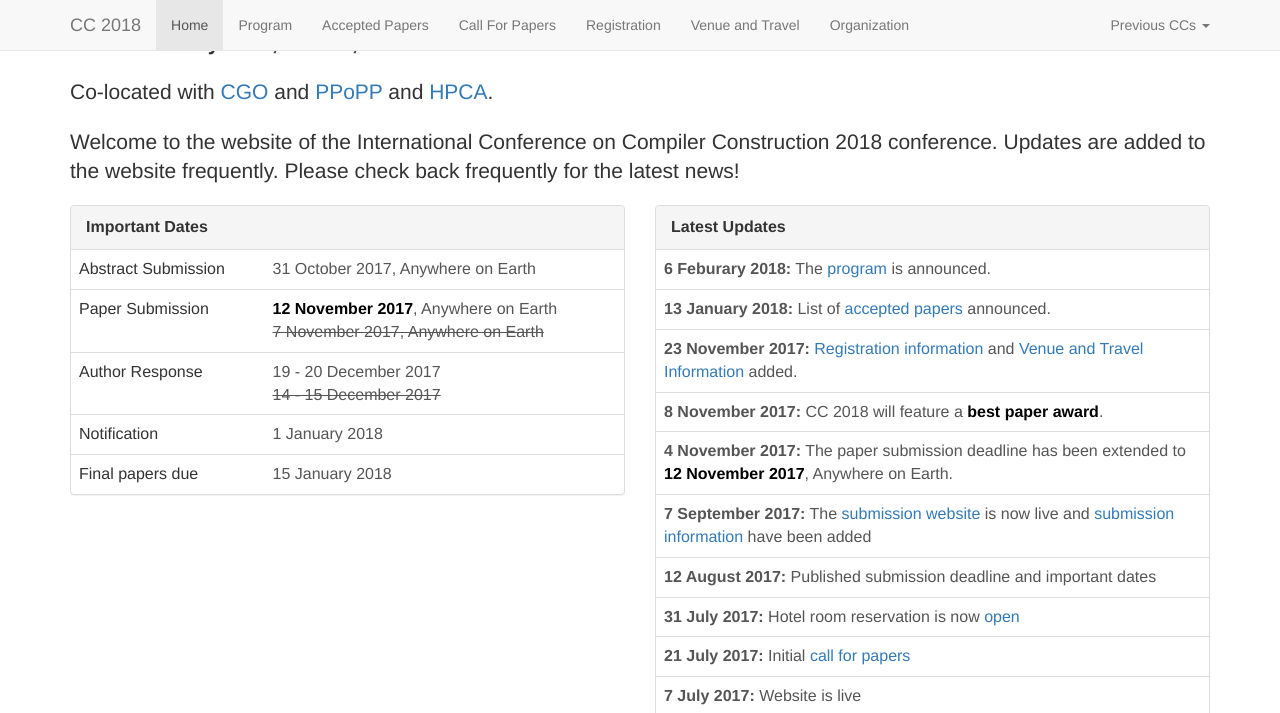
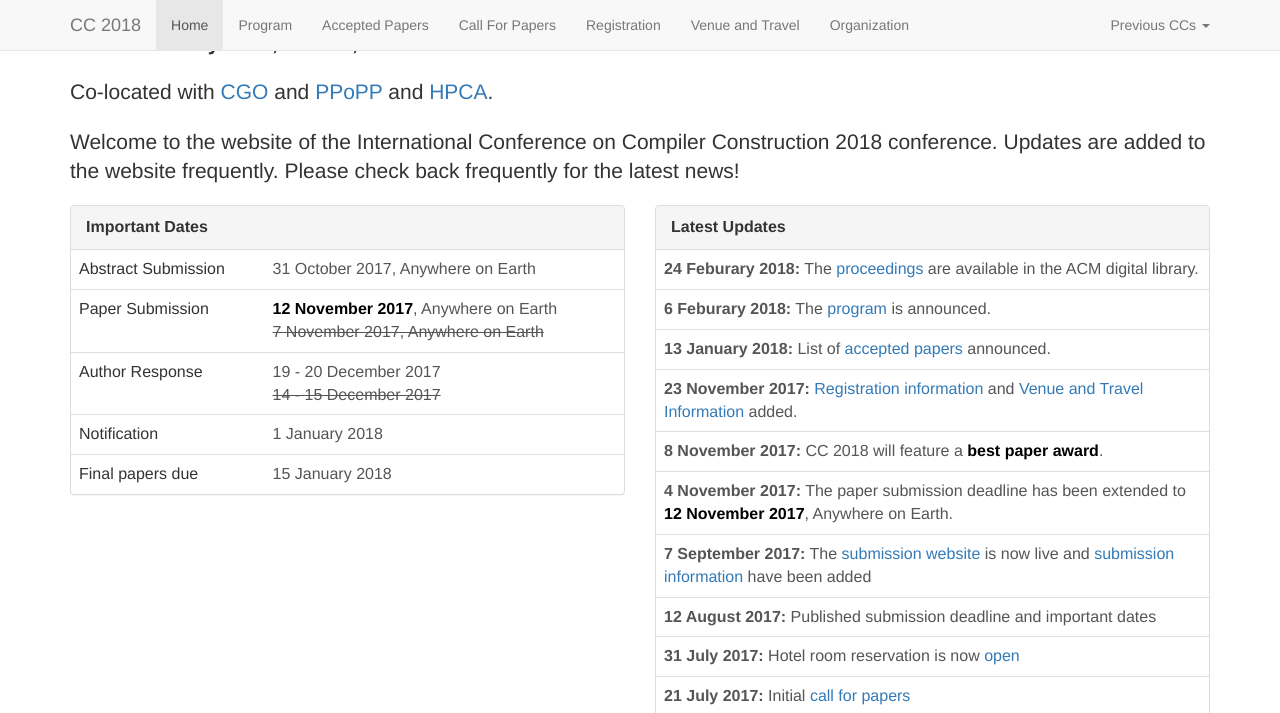
Before and after one commit to cc-conference/18, a Jekyll site: the page built from index.html, in a window 1280 px wide and 900 px high, scrolled down 423 px, cut to the strip 0-713 px from the top of the window. Built offline with Jekyll 4.4.1, drawn with Linux system fonts in a browser that asks for light colours; nearby versions of some CDN libraries.

Commit message:
Update index.html

```diff
--- a/index.html
+++ b/index.html
@@ -59,6 +59,7 @@ title:  27th International Conference on Compiler Construction 2018
 
           <table class="table">
             <tbody>
+              <tr><td><b>24 Feburary 2018:</b> The <a href="https://dl.acm.org/citation.cfm?id=3178372">proceedings</a> are available in the ACM digital library.</td></tr>
               <tr><td><b>6 Feburary 2018:</b> The <a href="{{ '/program/' | relative_url }}">program</a> is announced.</td></tr>
               <tr><td><b>13 January 2018:</b> List of <a href="{{ '/accepted-papers/' | relative_url }}">accepted papers</a> announced.</td></tr>
               <tr><td><b>23 November 2017:</b> <a href="{{ '/registration/' | relative_url }}">Registration information</a> and <a href="{{ '/venue/' | relative_url }}">Venue and Travel Information</a> added.</td></tr>
```
